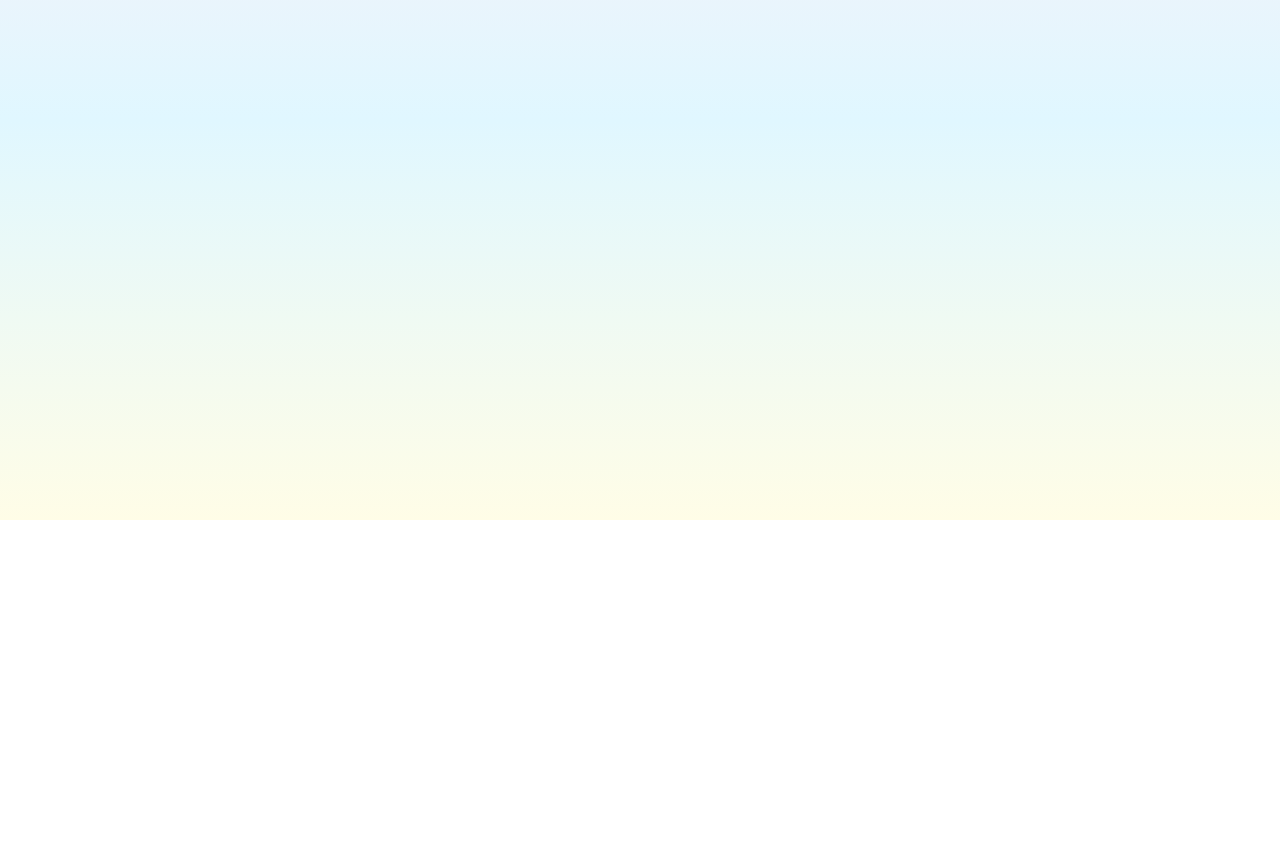
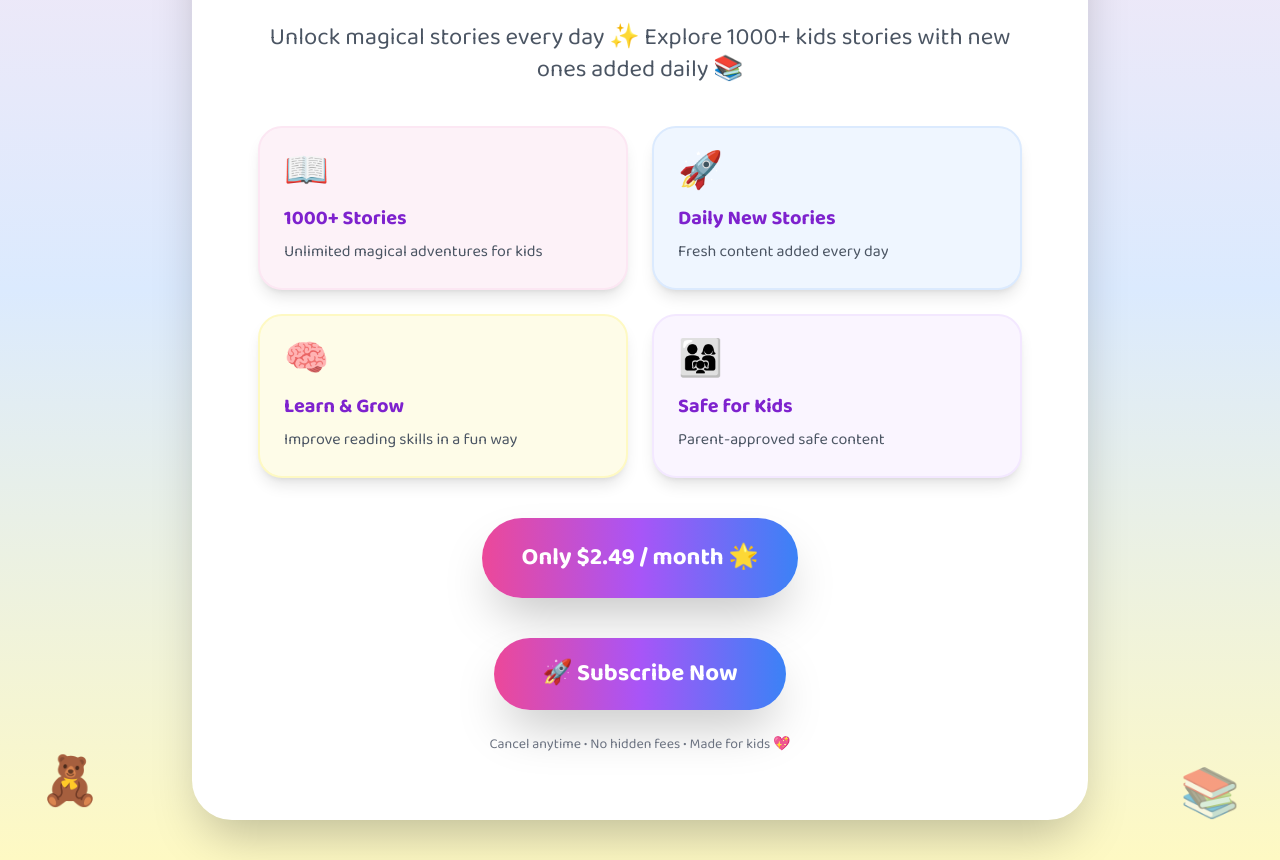
Before and after one commit to yasiru95/Kids-story-APP, a Vue app: page /parent-subscribe in a window 1280 px wide. Before the commit this address had no page. Shown: the part 280-1140 px from the top of the page. Before the commit the page ends 800 px from the top, so only its background shows below. Built offline with nearby package versions, Linux system fonts and the light colour scheme.

Commit message:
create subs page

```diff
--- a/src/components/Age-Gate.vue
+++ b/src/components/Age-Gate.vue
@@ -124,7 +124,7 @@ import { ref, onMounted, onUnmounted } from "vue"
 import { useRouter, useRoute } from "vue-router"
 const route = useRoute()
 const router = useRouter()
-const isLogPage = route.query.isLogPage === "true"
+const isAgeGate = route.query.isAgeGate
 
 
 
@@ -193,11 +193,12 @@ const checkAnswer = () => {
     error.value = false
 
     // 👉 NAVIGATE IF
-    if (isLogPage===true) {
-    console.log("Is Login Page....: " + isLogPage)
+    if (isAgeGate === 'log') {
       router.push("/parent-login")
-    } else {
+    } else if (isAgeGate === 'reg') {
       router.push("/parent-register")
+    }else if(isAgeGate === 'subs') {
+      router.push("/parent-subscribe")
     }
   } else {
     error.value = true
--- a/src/components/NavBar.vue
+++ b/src/components/NavBar.vue
@@ -67,14 +67,14 @@
         <template v-else>
 
           <router-link
-            :to="{ path: '/login', query: { isLogPage: 'true' } }"
+            :to="{ path: '/login', query: { isAgeGate: 'log' } }"
             class="px-4 py-2 rounded-full text-sm lg:text-base font-bold text-purple-700 hover:bg-pink-100 hover:text-pink-600 transition cursor-pointer"
           >
             Login
           </router-link>
 
           <router-link
-          :to="{ path: '/register', query: { isLogPage: 'false' } }"
+          :to="{ path: '/register', query: { isAgeGate: 'reg' } }"
           class="bg-gradient-to-r from-pink-500 to-purple-500 text-white px-5 lg:px-6 py-2.5 rounded-full text-sm lg:text-base font-bold shadow-xl hover:scale-105 transition cursor-pointer"
           >
             Register
@@ -141,7 +141,7 @@
           <template v-else>
 
             <router-link
-              :to="{ path: '/login', query: { isLogPage: 'true' } }"
+              :to="{ path: '/login', query: { isAgeGate: 'log' } }"
               class="rounded-2xl bg-pink-50 px-5 py-4 text-lg font-bold text-pink-600 hover:bg-pink-100 transition"
             >
               Login
@@ -149,7 +149,7 @@
 
             <router-link
 
-              :to="{ path: '/register', query: { isLogPage: 'false' } }"
+              :to="{ path: '/register', query: { isAgeGate: 'reg' } }"
               class="rounded-2xl bg-gradient-to-r from-pink-500 to-purple-500 px-5 py-4 text-lg font-bold text-white shadow-xl"
             >
               Register
--- a/src/views/StoryView.vue
+++ b/src/views/StoryView.vue
@@ -204,11 +204,12 @@ import NotFound from "../components/NotFound.vue"
 import { useRoute } from "vue-router"
 import Loadder from "../components/Loadder.vue"
 
-// import story1 from "../assets/audio/story1.mp3"
-// import story2 from "../assets/audio/story2.mp3"
-// import story3 from "../assets/audio/story3.mp3"
+import router from "../router"
+
 
 const popSound = new Audio("../assets/sounds/pop.wav")
+
+
 
 
 
@@ -335,7 +336,15 @@ console.log("Current sentence data:", currentSentenceData) // log the current se
 
 /* ================= AUDIO ================= */
 const playStoryFromPage = () => {
-  playAudio(story.value.pages[currentPage.value].audio)
+  if(currentPage.value >= 2){
+    alert('page'+ currentPage.value)
+
+    router.push("/subscribe?isAgeGate=subs")
+
+  }else{
+     playAudio(story.value.pages[currentPage.value].audio)
+
+  }
 }
 
 const playAudio = (audioFile) => {
--- /dev/null
+++ b/src/views/Subscribe.vue
@@ -0,0 +1,109 @@
+<template>
+  <div
+    class="min-h-screen bg-gradient-to-b from-pink-100 via-blue-100 to-yellow-100 flex items-center justify-center px-4 py-10 relative overflow-hidden"
+  >
+
+    <!-- FLOATING ICONS -->
+    <div class="absolute top-10 left-10 text-5xl animate-bounce">🌈</div>
+    <div class="absolute top-20 right-10 text-5xl animate-pulse">⭐</div>
+    <div class="absolute bottom-10 left-10 text-5xl animate-bounce">🧸</div>
+    <div class="absolute bottom-10 right-10 text-5xl animate-pulse">📚</div>
+
+    <!-- CARD -->
+    <div
+      class="w-full max-w-4xl bg-white rounded-[40px] shadow-2xl border-[10px] border-white p-8 md:p-14 text-center relative overflow-hidden"
+    >
+
+      <!-- HEADER ICON -->
+      <div
+        class="mx-auto w-24 h-24 rounded-full bg-gradient-to-r from-pink-500 to-purple-500 flex items-center justify-center text-5xl text-white shadow-xl"
+      >
+        💖
+      </div>
+
+      <!-- TITLE -->
+      <h1 class="mt-6 text-4xl md:text-6xl font-extrabold text-purple-700">
+        Subscribe & Read
+      </h1>
+
+      <p class="mt-4 text-lg md:text-2xl text-gray-600 leading-8">
+        Unlock magical stories every day ✨
+        Explore 1000+ kids stories with new ones added daily 📚
+      </p>
+
+      <!-- FEATURES -->
+      <div class="mt-10 grid sm:grid-cols-2 gap-6 text-left">
+
+        <div class="bg-pink-50 rounded-3xl p-6 shadow-lg border-2 border-pink-100">
+          <div class="text-4xl">📖</div>
+          <h3 class="mt-3 text-xl font-bold text-purple-700">
+            1000+ Stories
+          </h3>
+          <p class="text-gray-600 mt-2">
+            Unlimited magical adventures for kids
+          </p>
+        </div>
+
+        <div class="bg-blue-50 rounded-3xl p-6 shadow-lg border-2 border-blue-100">
+          <div class="text-4xl">🚀</div>
+          <h3 class="mt-3 text-xl font-bold text-purple-700">
+            Daily New Stories
+          </h3>
+          <p class="text-gray-600 mt-2">
+            Fresh content added every day
+          </p>
+        </div>
+
+        <div class="bg-yellow-50 rounded-3xl p-6 shadow-lg border-2 border-yellow-100">
+          <div class="text-4xl">🧠</div>
+          <h3 class="mt-3 text-xl font-bold text-purple-700">
+            Learn & Grow
+          </h3>
+          <p class="text-gray-600 mt-2">
+            Improve reading skills in a fun way
+          </p>
+        </div>
+
+        <div class="bg-purple-50 rounded-3xl p-6 shadow-lg border-2 border-purple-100">
+          <div class="text-4xl">👨‍👩‍👧</div>
+          <h3 class="mt-3 text-xl font-bold text-purple-700">
+            Safe for Kids
+          </h3>
+          <p class="text-gray-600 mt-2">
+            Parent-approved safe content
+          </p>
+        </div>
+
+      </div>
+
+      <!-- PRICE -->
+      <div class="mt-10">
+        <div
+          class="inline-block bg-gradient-to-r from-pink-500 via-purple-500 to-blue-500 text-white px-10 py-6 rounded-full shadow-2xl"
+        >
+          <p class="text-xl md:text-2xl font-bold">
+            Only $2.49 / month 🌟
+          </p>
+        </div>
+      </div>
+
+      <!-- BUTTON -->
+      <button
+        class="mt-10 w-full md:w-auto px-12 py-5 rounded-full text-2xl font-extrabold text-white shadow-2xl
+        bg-gradient-to-r from-pink-500 via-purple-500 to-blue-500
+        hover:scale-110 transition"
+      >
+        🚀 Subscribe Now
+      </button>
+
+      <!-- FOOTER NOTE -->
+      <p class="mt-6 text-gray-500 text-sm">
+        Cancel anytime • No hidden fees • Made for kids 💖
+      </p>
+
+    </div>
+  </div>
+</template>
+
+<script setup>
+</script>
```
Also changed, not shown: src/router/index.js (+11 -1 lines).
